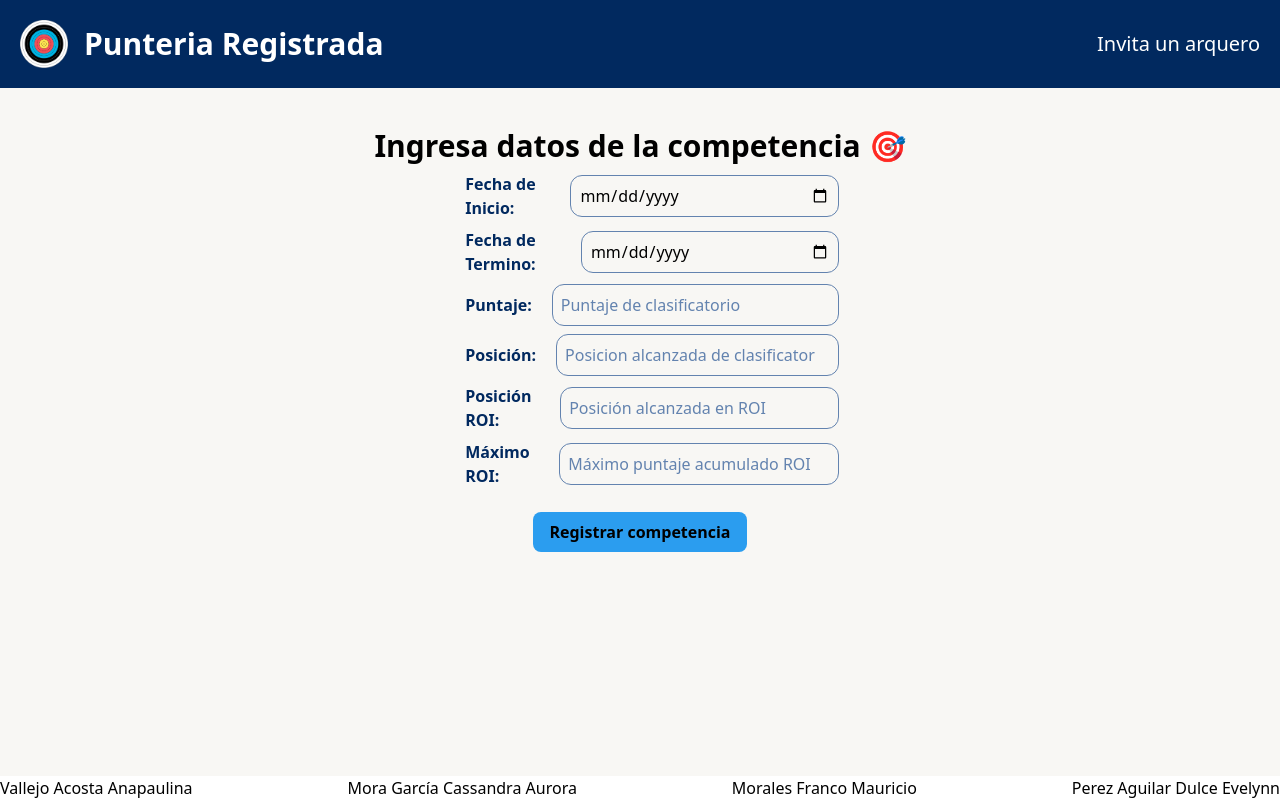
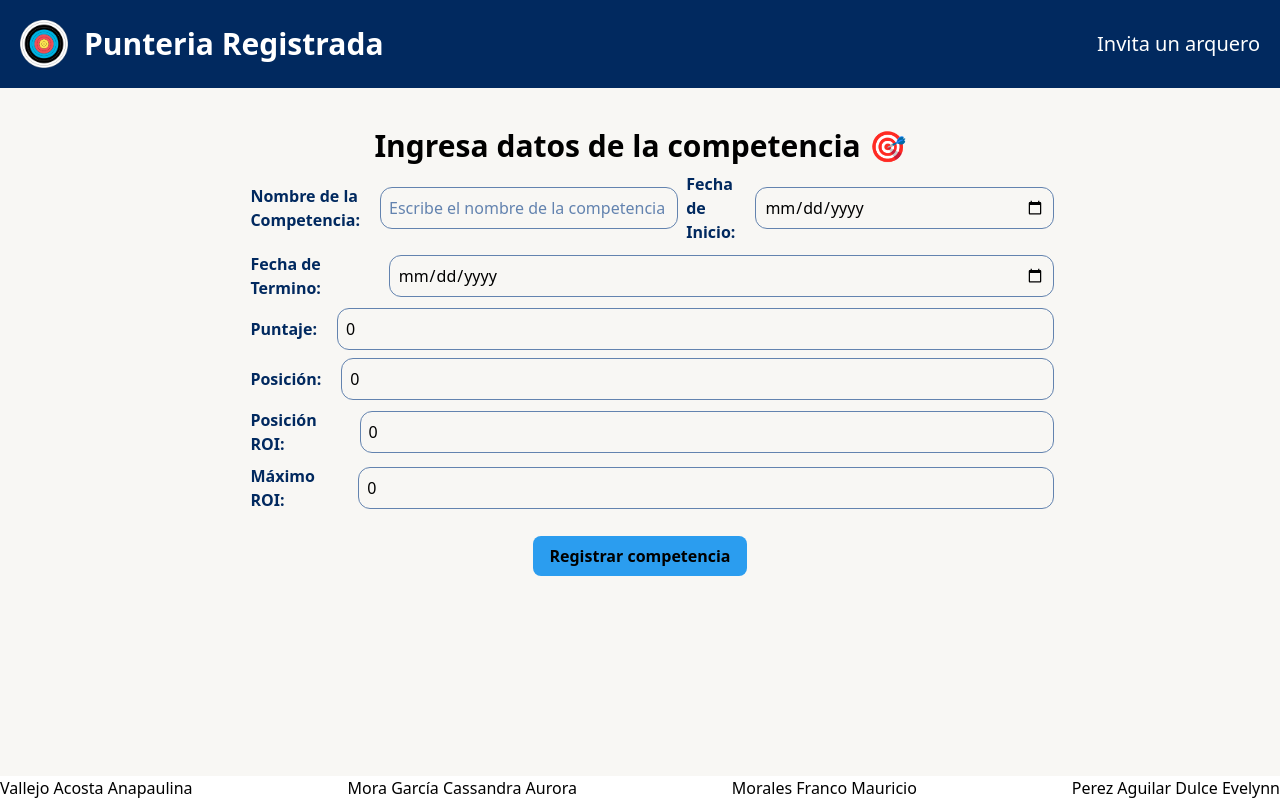
Before and after one commit to Cassie70/TiroconFront, an Angular app: page /competencia in a window 1280 px wide. Built offline with nearby package versions, Linux system fonts and the light colour scheme.

Commit message:
formulario competencia

```diff
--- a/src/app/app.config.ts
+++ b/src/app/app.config.ts
@@ -1,12 +1,14 @@
-import { ApplicationConfig, provideBrowserGlobalErrorListeners, provideZonelessChangeDetection } from '@angular/core';
+import { ApplicationConfig, importProvidersFrom, provideBrowserGlobalErrorListeners, provideZonelessChangeDetection } from '@angular/core';
 import { provideRouter } from '@angular/router';
 
 import { routes } from './app.routes';
+import { provideHttpClient } from '@angular/common/http';
 
 export const appConfig: ApplicationConfig = {
   providers: [
     provideBrowserGlobalErrorListeners(),
     provideZonelessChangeDetection(),
-    provideRouter(routes)
+    provideRouter(routes),
+    provideHttpClient(),
   ]
 };
--- a/src/app/pages/competencia/competencia.html
+++ b/src/app/pages/competencia/competencia.html
@@ -3,8 +3,16 @@
   <article class="flex">
     <section flex class="flex flex-col w-full ml-4">
       <div class ="input-and-label-container">
+        <label for="nombre" class="label-form">Nombre de la Competencia:</label>
+        <input [(ngModel)]="competencia.nombre"
+          type="text"
+          id="nombre"
+          name="nombre"
+          class="input-form"
+          placeholder="Escribe el nombre de la competencia"
+        />
         <label for="fechaInicio" class="label-form">Fecha de Inicio:</label>
-        <input
+        <input [(ngModel)]="competencia.fechaInicio"
           type="date"
           id="fechaInicio"
           name="fechaInicio"
@@ -14,7 +22,7 @@
       </div>
       <div class="input-and-label-container">
         <label for="fechaTermino" class="label-form">Fecha de Termino:</label>
-        <input
+        <input [(ngModel)]="competencia.fechaTermino"
           type="date"
           id="fechaTermino"
           name="fechaTermino"
@@ -24,7 +32,7 @@
       </div>
       <div class="input-and-label-container">
         <label for="puntaje" class="label-form">Puntaje:</label>
-        <input
+        <input [(ngModel)]="competencia.puntajeClasificatorio"
           type="number"
           id="puntaje"
           name="puntaje"
@@ -34,7 +42,7 @@
       </div>
       <div class="input-and-label-container">
         <label for="posicion" class="label-form">Posición:</label>
-        <input
+        <input [(ngModel)]="competencia.posicionClasificatorio"
           type="number"
           id="posicion"
           name="posicion"
@@ -44,7 +52,7 @@
       </div>
       <div class="input-and-label-container">
         <label for="posicionROI" class="label-form">Posición ROI:</label>
-        <input
+        <input [(ngModel)]="competencia.posicionROI"
           type="number"
           id="posicionROI"
           name="posicionROI"
@@ -54,7 +62,7 @@
       </div>
       <div class="input-and-label-container">
         <label for="maximoROI" class="label-form">Máximo ROI:</label>
-        <input
+        <input [(ngModel)]="competencia.maximoROI"
           type="number"
           id="maximoROI"
           name="maximoROI"
@@ -67,8 +75,8 @@
 
   <article class="">
     <button
-      type="submit"
       class="submit-form-button-blue"
+      (click)="guardarCompetencia()"
     >
       Registrar competencia
     </button>
--- a/src/app/pages/competencia/competencia.ts
+++ b/src/app/pages/competencia/competencia.ts
@@ -1,12 +1,41 @@
+import { CompetenciaService } from '../../services/competencia-service';
 import { Component } from '@angular/core';
+import { FormsModule } from '@angular/forms';
 import {RouterLink} from '@angular/router';
+import { CompetenciaModel } from '../../services/competencia.model';
 
 @Component({
   selector: 'app-competencia',
-  imports: [RouterLink],
+  imports: [RouterLink, FormsModule],
   templateUrl: './competencia.html',
   styleUrl: './competencia.css'
 })
 export class Competencia {
 
+  competencia: CompetenciaModel = {
+    nombre: '',
+    fechaInicio: '',
+    fechaTermino: '',
+    puntajeClasificatorio: 0,
+    posicionClasificatorio: 0,
+    posicionROI: 0,
+    maximoROI: 0,
+    arquero: {
+      idArquero: 201
+    }
+  }
+
+  constructor(private competenciaService: CompetenciaService) { }
+
+  guardarCompetencia(): void {
+    console.log('Datos de la competencia:', this.competencia);
+    this.competenciaService.postCompetencia(this.competencia).subscribe({
+      next: (response) => {
+        console.log('Competencia registrada exitosamente:', response);
+      },
+      error: (error) => {
+        console.error('Error al registrar competencia:', error);
+      }
+    });
+  }
 }
--- /dev/null
+++ b/src/app/services/competencia-service.ts
@@ -0,0 +1,24 @@
+import { HttpHeaders, HttpClient } from '@angular/common/http';
+import { Injectable, inject } from '@angular/core';
+import { CompetenciaModel } from './competencia.model';
+import { Observable } from 'rxjs';
+
+@Injectable({
+  providedIn: 'root'
+})
+export class CompetenciaService {
+
+  private http = inject(HttpClient);
+  private url = 'https://tiroconarco.onrender.com/api/apiCompetencias/';
+  private headers = new HttpHeaders({
+    'Content-Type': 'application/json',
+  });
+
+  constructor() { }
+
+  postCompetencia(competencia: CompetenciaModel): Observable<CompetenciaModel> {
+    console.log('Enviando datos de la competencia:', competencia);
+    const body = JSON.stringify(competencia);
+    return this.http.post<CompetenciaModel>(this.url, body, { headers: this.headers });
+  }
+}
--- /dev/null
+++ b/src/app/services/competencia.model.ts
@@ -0,0 +1,12 @@
+export interface CompetenciaModel {
+  nombre: string;
+  fechaInicio: string;
+  fechaTermino: string;
+  puntajeClasificatorio: number;
+  posicionClasificatorio: number;
+  posicionROI: number;
+  maximoROI: number;
+  arquero: {
+    idArquero: number;
+  }
+}
--- a/src/app/services/tirocon-api.ts
+++ /dev/null
@@ -1,16 +0,0 @@
-import { HttpClient } from '@angular/common/http';
-import { Injectable } from '@angular/core';
-
-@Injectable({
-  providedIn: 'root'
-})
-export class TiroconApi {
-
-  private apiUrl: string = 'https://tiroconarco.onrender.com/api/apiArqueros/';
-
-  constructor(private http: HttpClient) { }
-
-  getAllArchers() {
-    return this.http.get<any[]>(this.apiUrl);
-  }
-}
```
Also changed, not shown: 1 other file (tests, documents, lock files or other folders).
